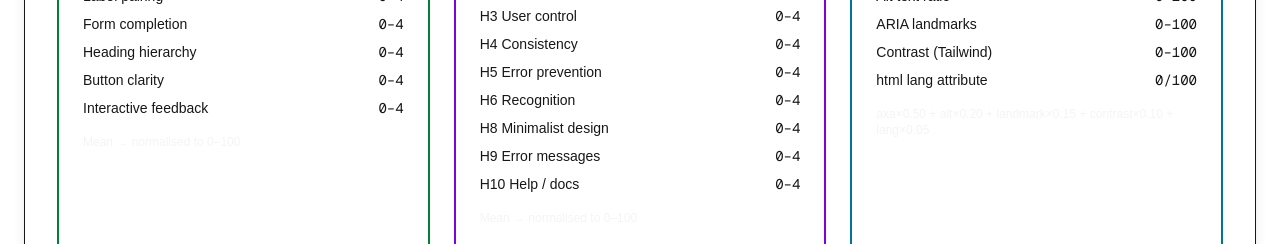
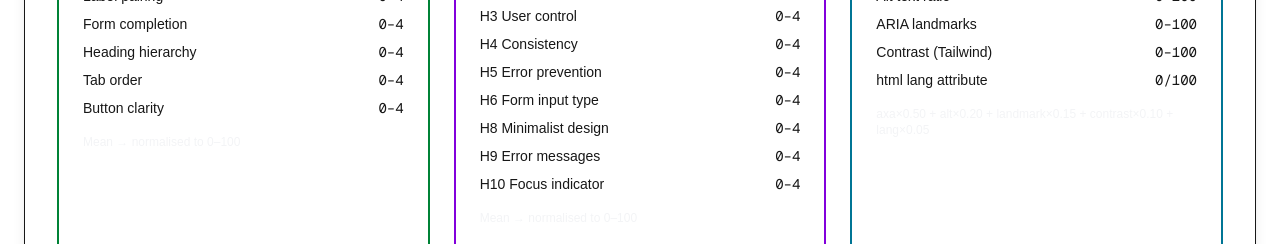
Before and after one commit to Devindi08K/UI-UX-and-Usability-Agent, a Next.js app in the folder ui_usability_agent/frontend/: page / in a window 1280 px wide. Shown: the part 1449-1693 px from the top of the page. Built offline with nearby package versions, Linux system fonts and the light colour scheme.

Commit message:
Updated the DocumentationTabs labels to match the current metrics

```diff
--- a/ui_usability_agent/frontend/src/components/DocumentationTabs.js
+++ b/ui_usability_agent/frontend/src/components/DocumentationTabs.js
@@ -75,8 +75,8 @@ export default function DocumentationTabs() {
                     <div className="flex justify-between"><span className="text-text-secondary">Label pairing</span><span className="font-mono text-text-primary">0–4</span></div>
                     <div className="flex justify-between"><span className="text-text-secondary">Form completion</span><span className="font-mono text-text-primary">0–4</span></div>
                     <div className="flex justify-between"><span className="text-text-secondary">Heading hierarchy</span><span className="font-mono text-text-primary">0–4</span></div>
+                    <div className="flex justify-between"><span className="text-text-secondary">Tab order</span><span className="font-mono text-text-primary">0–4</span></div>
                     <div className="flex justify-between"><span className="text-text-secondary">Button clarity</span><span className="font-mono text-text-primary">0–4</span></div>
-                    <div className="flex justify-between"><span className="text-text-secondary">Interactive feedback</span><span className="font-mono text-text-primary">0–4</span></div>
                   </div>
                   <div className="text-xs text-neutral mt-4">Mean → normalised to 0–100</div>
                 </div>
@@ -91,10 +91,10 @@ export default function DocumentationTabs() {
                     <div className="flex justify-between"><span className="text-text-secondary">H3 User control</span><span className="font-mono text-text-primary">0–4</span></div>
                     <div className="flex justify-between"><span className="text-text-secondary">H4 Consistency</span><span className="font-mono text-text-primary">0–4</span></div>
                     <div className="flex justify-between"><span className="text-text-secondary">H5 Error prevention</span><span className="font-mono text-text-primary">0–4</span></div>
-                    <div className="flex justify-between"><span className="text-text-secondary">H6 Recognition</span><span className="font-mono text-text-primary">0–4</span></div>
+                    <div className="flex justify-between"><span className="text-text-secondary">H6 Form input type</span><span className="font-mono text-text-primary">0–4</span></div>
                     <div className="flex justify-between"><span className="text-text-secondary">H8 Minimalist design</span><span className="font-mono text-text-primary">0–4</span></div>
                     <div className="flex justify-between"><span className="text-text-secondary">H9 Error messages</span><span className="font-mono text-text-primary">0–4</span></div>
-                    <div className="flex justify-between"><span className="text-text-secondary">H10 Help / docs</span><span className="font-mono text-text-primary">0–4</span></div>
+                    <div className="flex justify-between"><span className="text-text-secondary">H10 Focus indicator</span><span className="font-mono text-text-primary">0–4</span></div>
                   </div>
                   <div className="text-xs text-neutral mt-4">Mean → normalised to 0–100</div>
                 </div>
```
